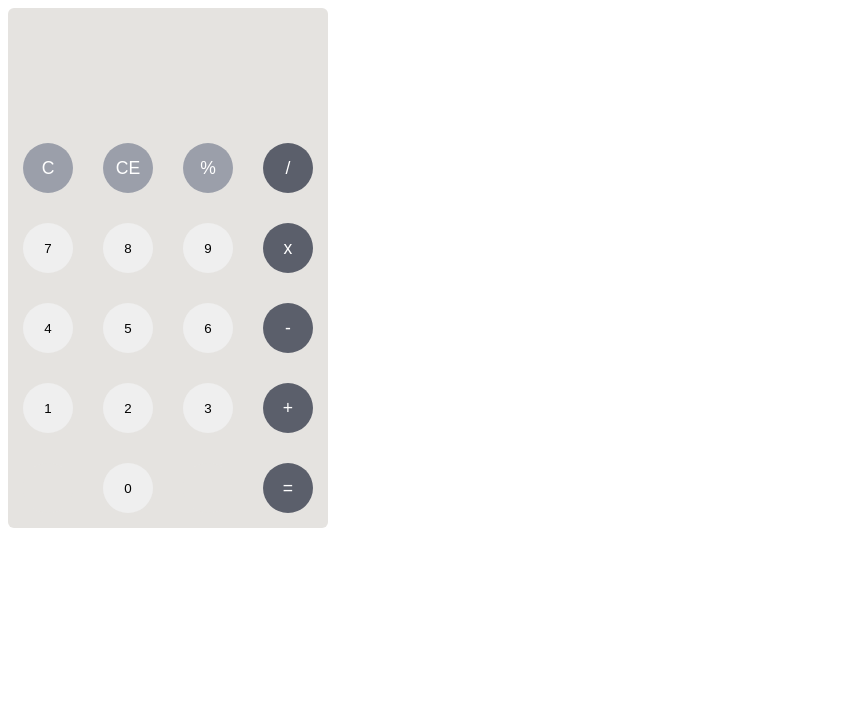
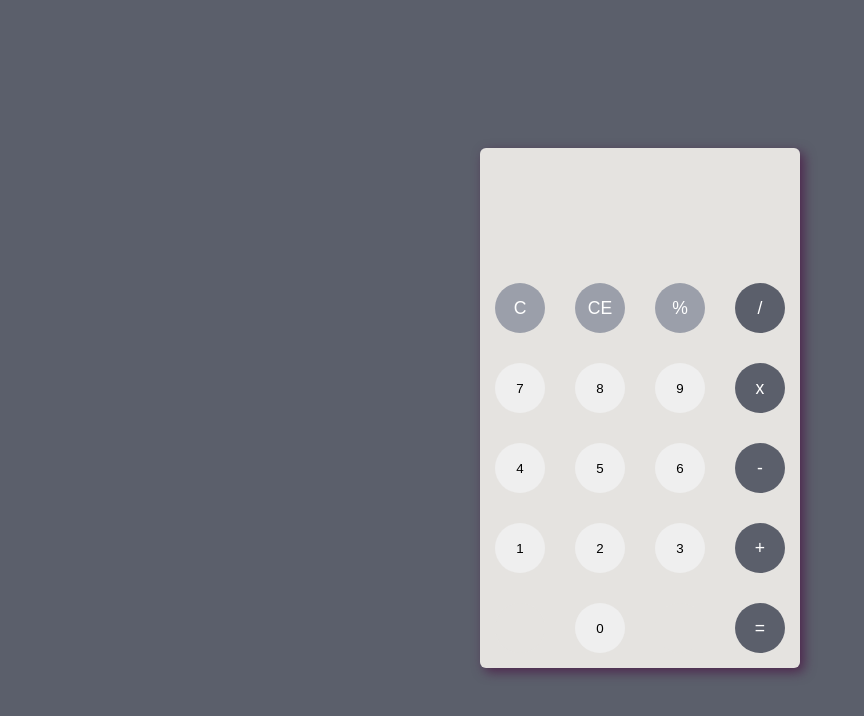
Before and after one commit to bukvamikk/simple-calculator, a website: page index.html in a window 1280 px wide. Shown: the whole page, without its empty margins (0-864 px from the left). Drawn offline with Linux system fonts and the light colour scheme.

Commit message:
finished!

```diff
--- a/style.css
+++ b/style.css
@@ -1,3 +1,14 @@
+body {
+  height: 100vh;
+  background-color: #5b5f6b;
+}
+.overlay {
+  display: flex;
+  height: 100%;
+  width: 100%;
+  justify-content: center;
+  align-items: center;
+}
 #calculator {
   height: 520px;
   width: 320px;
@@ -10,6 +21,9 @@
   -moz-user-select: none;
   -ms-user-select: none;
   user-select: none;
+  -webkit-box-shadow: 4px 4px 12px 0px rgba(77, 38, 77, 1);
+  -moz-box-shadow: 4px 4px 12px 0px rgba(77, 38, 77, 1);
+  box-shadow: 4px 4px 12px 0px rgba(77, 38, 77, 1);
 }
 
 #result {
```
